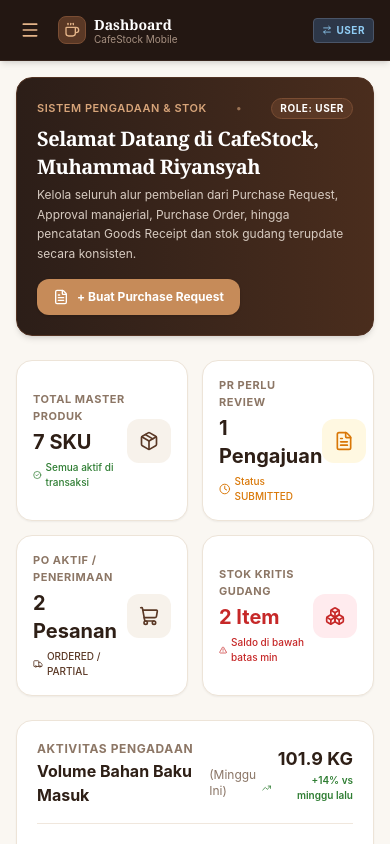
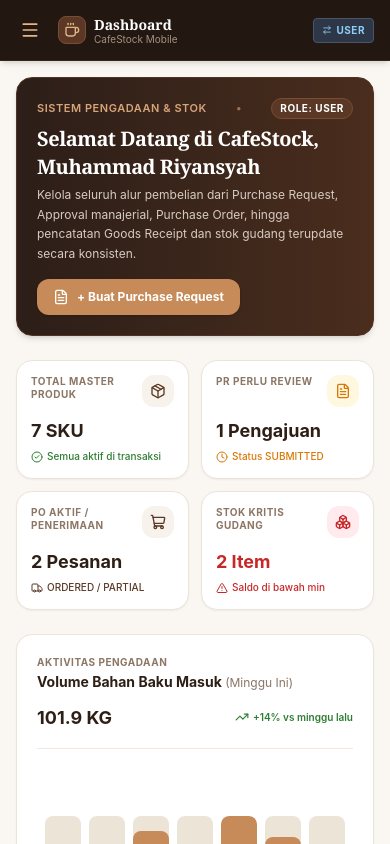
Before and after one commit to rynsh1506/cafe-stock, a React (Vite) app: page / in a window 390 px wide. Both pictures are taken after a click on the button "Masuk ke Akun". Built offline with nearby package versions, Linux system fonts and the light colour scheme.

Commit message:
fix: resolve mobile wrapping on kpi cards and volume chart header

```diff
--- a/src/components/dashboard/DashboardTab.tsx
+++ b/src/components/dashboard/DashboardTab.tsx
@@ -156,92 +156,100 @@
       </div>
 
       {/* 4 Kartu KPI Metrik Utama */}
-      <div className="grid grid-cols-2 lg:grid-cols-4 gap-3.5 sm:gap-4">
+      <div className="grid grid-cols-2 lg:grid-cols-4 gap-3 sm:gap-4">
         {/* Total Master Produk */}
         <div
           onClick={() => onNavigate("products")}
-          className="bg-white p-4 sm:p-5 rounded-2xl border border-[#EDE4D8] shadow-xs hover:border-[#D5C5B5] transition cursor-pointer flex items-center justify-between group"
+          className="bg-white p-3.5 sm:p-5 rounded-2xl border border-[#EDE4D8] shadow-xs hover:border-[#D5C5B5] transition cursor-pointer flex flex-col justify-between group"
         >
-          <div>
-            <div className="text-[11px] font-bold text-[#8C7665] uppercase tracking-wider">
+          <div className="flex items-start justify-between gap-2">
+            <div className="text-[10px] sm:text-[11px] font-bold text-[#8C7665] uppercase tracking-wider leading-tight">
               Total Master Produk
             </div>
-            <div className="text-xl sm:text-2xl font-bold text-[#2E1F16] mt-1 group-hover:text-[#5A3825] transition">
+            <div className="w-8 h-8 sm:w-10 sm:h-10 rounded-xl bg-[#F7F2EB] text-[#5A3825] flex items-center justify-center shrink-0 group-hover:scale-105 transition">
+              <Package className="w-4 h-4 sm:w-5 sm:h-5" />
+            </div>
+          </div>
+          <div className="mt-2.5">
+            <div className="text-lg sm:text-2xl font-bold text-[#2E1F16] group-hover:text-[#5A3825] transition truncate">
               {totalProducts} SKU
             </div>
-            <div className="text-[10px] text-[#2E7D32] flex items-center gap-1 mt-1 font-medium">
-              <CheckCircle2 className="w-3 h-3" />
-              <span>Semua aktif di transaksi</span>
+            <div className="text-[10px] sm:text-[11px] text-[#2E7D32] flex items-center gap-1 mt-1 font-medium truncate">
+              <CheckCircle2 className="w-3 h-3 shrink-0" />
+              <span className="truncate">Semua aktif di transaksi</span>
             </div>
-          </div>
-          <div className="w-11 h-11 rounded-xl bg-[#F7F2EB] text-[#5A3825] flex items-center justify-center shrink-0 group-hover:scale-105 transition">
-            <Package className="w-5 h-5" />
           </div>
         </div>
 
         {/* PR Perlu Review */}
         <div
           onClick={() => onNavigate("purchase-requests")}
-          className="bg-white p-4 sm:p-5 rounded-2xl border border-[#EDE4D8] shadow-xs hover:border-[#D5C5B5] transition cursor-pointer flex items-center justify-between group"
+          className="bg-white p-3.5 sm:p-5 rounded-2xl border border-[#EDE4D8] shadow-xs hover:border-[#D5C5B5] transition cursor-pointer flex flex-col justify-between group"
         >
-          <div>
-            <div className="text-[11px] font-bold text-[#8C7665] uppercase tracking-wider">
+          <div className="flex items-start justify-between gap-2">
+            <div className="text-[10px] sm:text-[11px] font-bold text-[#8C7665] uppercase tracking-wider leading-tight">
               PR Perlu Review
             </div>
-            <div className="text-xl sm:text-2xl font-bold text-[#2E1F16] mt-1 group-hover:text-[#B45309] transition">
+            <div className="w-8 h-8 sm:w-10 sm:h-10 rounded-xl bg-[#FFF8E1] text-[#D97706] flex items-center justify-center shrink-0 group-hover:scale-105 transition">
+              <FileText className="w-4 h-4 sm:w-5 sm:h-5" />
+            </div>
+          </div>
+          <div className="mt-2.5">
+            <div className="text-lg sm:text-2xl font-bold text-[#2E1F16] group-hover:text-[#B45309] transition truncate">
               {pendingPRs} Pengajuan
             </div>
-            <div className="text-[10px] text-[#D97706] flex items-center gap-1 mt-1 font-medium">
-              <Clock className="w-3 h-3" />
-              <span>Status SUBMITTED</span>
+            <div className="text-[10px] sm:text-[11px] text-[#D97706] flex items-center gap-1 mt-1 font-medium truncate">
+              <Clock className="w-3 h-3 shrink-0" />
+              <span className="truncate">Status SUBMITTED</span>
             </div>
-          </div>
-          <div className="w-11 h-11 rounded-xl bg-[#FFF8E1] text-[#D97706] flex items-center justify-center shrink-0 group-hover:scale-105 transition">
-            <FileText className="w-5 h-5" />
           </div>
         </div>
 
         {/* PO Aktif / Menunggu GR */}
         <div
           onClick={() => onNavigate("purchase-orders")}
-          className="bg-white p-4 sm:p-5 rounded-2xl border border-[#EDE4D8] shadow-xs hover:border-[#D5C5B5] transition cursor-pointer flex items-center justify-between group"
+          className="bg-white p-3.5 sm:p-5 rounded-2xl border border-[#EDE4D8] shadow-xs hover:border-[#D5C5B5] transition cursor-pointer flex flex-col justify-between group"
         >
-          <div>
-            <div className="text-[11px] font-bold text-[#8C7665] uppercase tracking-wider">
+          <div className="flex items-start justify-between gap-2">
+            <div className="text-[10px] sm:text-[11px] font-bold text-[#8C7665] uppercase tracking-wider leading-tight">
               PO Aktif / Penerimaan
             </div>
-            <div className="text-xl sm:text-2xl font-bold text-[#2E1F16] mt-1 group-hover:text-[#5A3825] transition">
+            <div className="w-8 h-8 sm:w-10 sm:h-10 rounded-xl bg-[#F7F2EB] text-[#5A3825] flex items-center justify-center shrink-0 group-hover:scale-105 transition">
+              <ShoppingCart className="w-4 h-4 sm:w-5 sm:h-5" />
+            </div>
+          </div>
+          <div className="mt-2.5">
+            <div className="text-lg sm:text-2xl font-bold text-[#2E1F16] group-hover:text-[#5A3825] transition truncate">
               {activePOs} Pesanan
             </div>
-            <div className="text-[10px] text-[#5A3825] flex items-center gap-1 mt-1 font-medium">
-              <Truck className="w-3 h-3" />
-              <span>ORDERED / PARTIAL</span>
+            <div className="text-[10px] sm:text-[11px] text-[#5A3825] flex items-center gap-1 mt-1 font-medium truncate">
+              <Truck className="w-3 h-3 shrink-0" />
+              <span className="truncate">ORDERED / PARTIAL</span>
             </div>
-          </div>
-          <div className="w-11 h-11 rounded-xl bg-[#F7F2EB] text-[#5A3825] flex items-center justify-center shrink-0 group-hover:scale-105 transition">
-            <ShoppingCart className="w-5 h-5" />
           </div>
         </div>
 
         {/* Stok Kritis Gudang */}
         <div
           onClick={() => onNavigate("inventory")}
-          className="bg-white p-4 sm:p-5 rounded-2xl border border-[#EDE4D8] shadow-xs hover:border-[#D5C5B5] transition cursor-pointer flex items-center justify-between group"
+          className="bg-white p-3.5 sm:p-5 rounded-2xl border border-[#EDE4D8] shadow-xs hover:border-[#D5C5B5] transition cursor-pointer flex flex-col justify-between group"
         >
-          <div>
-            <div className="text-[11px] font-bold text-[#8C7665] uppercase tracking-wider">
+          <div className="flex items-start justify-between gap-2">
+            <div className="text-[10px] sm:text-[11px] font-bold text-[#8C7665] uppercase tracking-wider leading-tight">
               Stok Kritis Gudang
             </div>
-            <div className="text-xl sm:text-2xl font-bold text-[#C62828] mt-1">
+            <div className="w-8 h-8 sm:w-10 sm:h-10 rounded-xl bg-[#FFEBEE] text-[#C62828] flex items-center justify-center shrink-0 group-hover:scale-105 transition">
+              <Boxes className="w-4 h-4 sm:w-5 sm:h-5" />
+            </div>
+          </div>
+          <div className="mt-2.5">
+            <div className="text-lg sm:text-2xl font-bold text-[#C62828] truncate">
               {criticalItems.length} Item
             </div>
-            <div className="text-[10px] text-[#C62828] flex items-center gap-1 mt-1 font-medium">
-              <AlertTriangle className="w-3 h-3" />
-              <span>Saldo di bawah batas min</span>
+            <div className="text-[10px] sm:text-[11px] text-[#C62828] flex items-center gap-1 mt-1 font-medium truncate">
+              <AlertTriangle className="w-3 h-3 shrink-0" />
+              <span className="truncate">Saldo di bawah min</span>
             </div>
-          </div>
-          <div className="w-11 h-11 rounded-xl bg-[#FFEBEE] text-[#C62828] flex items-center justify-center shrink-0 group-hover:scale-105 transition">
-            <Boxes className="w-5 h-5" />
           </div>
         </div>
       </div>
@@ -250,22 +258,24 @@
       <div className="grid grid-cols-1 lg:grid-cols-3 gap-6">
         {/* Kolom Kiri: Visual Grafik Penerimaan Bahan Baku Mingguan (2 Kolom) */}
         <div className="lg:col-span-2 bg-white rounded-2xl border border-[#EDE4D8] p-5 sm:p-6 shadow-xs">
-          <div className="flex items-center justify-between border-b border-[#F0E7DD] pb-4 mb-5">
+          <div className="flex flex-col sm:flex-row sm:items-center justify-between gap-3 border-b border-[#F0E7DD] pb-4 mb-5">
             <div>
-              <div className="text-xs font-bold uppercase tracking-wider text-[#8C7665]">
+              <div className="text-[10px] sm:text-xs font-bold uppercase tracking-wider text-[#8C7665]">
                 Aktivitas Pengadaan
               </div>
-              <h2 className="text-base font-bold text-[#2E1F16] flex items-center gap-2 mt-0.5">
-                Volume Bahan Baku Masuk
-                <span className="text-xs font-normal text-[#8A7566]">
+              <h2 className="text-sm sm:text-base font-bold text-[#2E1F16] mt-0.5">
+                Volume Bahan Baku Masuk{" "}
+                <span className="text-xs font-normal text-[#8A7566] whitespace-nowrap">
                   (Minggu Ini)
                 </span>
               </h2>
             </div>
-            <div className="text-right">
-              <div className="text-lg font-bold text-[#2E1F16]">101.9 KG</div>
-              <div className="text-[10px] text-[#2E7D32] flex items-center gap-1 justify-end font-semibold">
-                <TrendingUp className="w-3 h-3" />
+            <div className="flex items-baseline sm:flex-col sm:items-end justify-between sm:justify-center gap-1.5 sm:gap-0">
+              <div className="text-lg sm:text-xl font-bold text-[#2E1F16] whitespace-nowrap">
+                101.9 KG
+              </div>
+              <div className="text-[10px] sm:text-xs text-[#2E7D32] flex items-center gap-1 font-semibold whitespace-nowrap">
+                <TrendingUp className="w-3.5 h-3.5" />
                 <span>+14% vs minggu lalu</span>
               </div>
             </div>
@@ -375,8 +385,7 @@
             </h3>
           </div>
           <div className="text-xs text-[#8C7665]">
-            Siklus: PR $\rightarrow$ Approval $\rightarrow$ PO $\rightarrow$
-            Goods Receipt
+            Siklus: PR → Approval → PO → Goods Receipt
           </div>
         </div>
 
```
